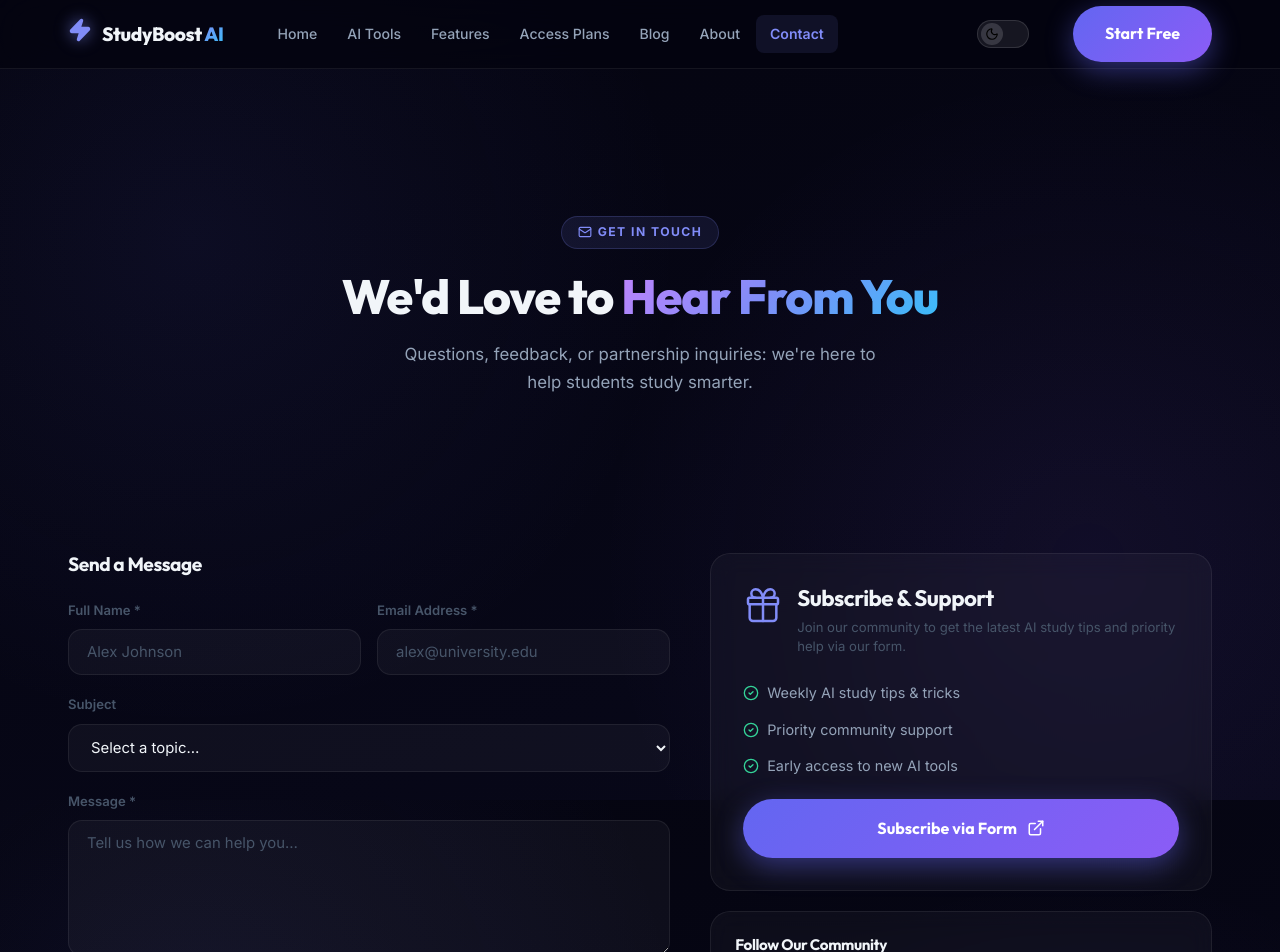
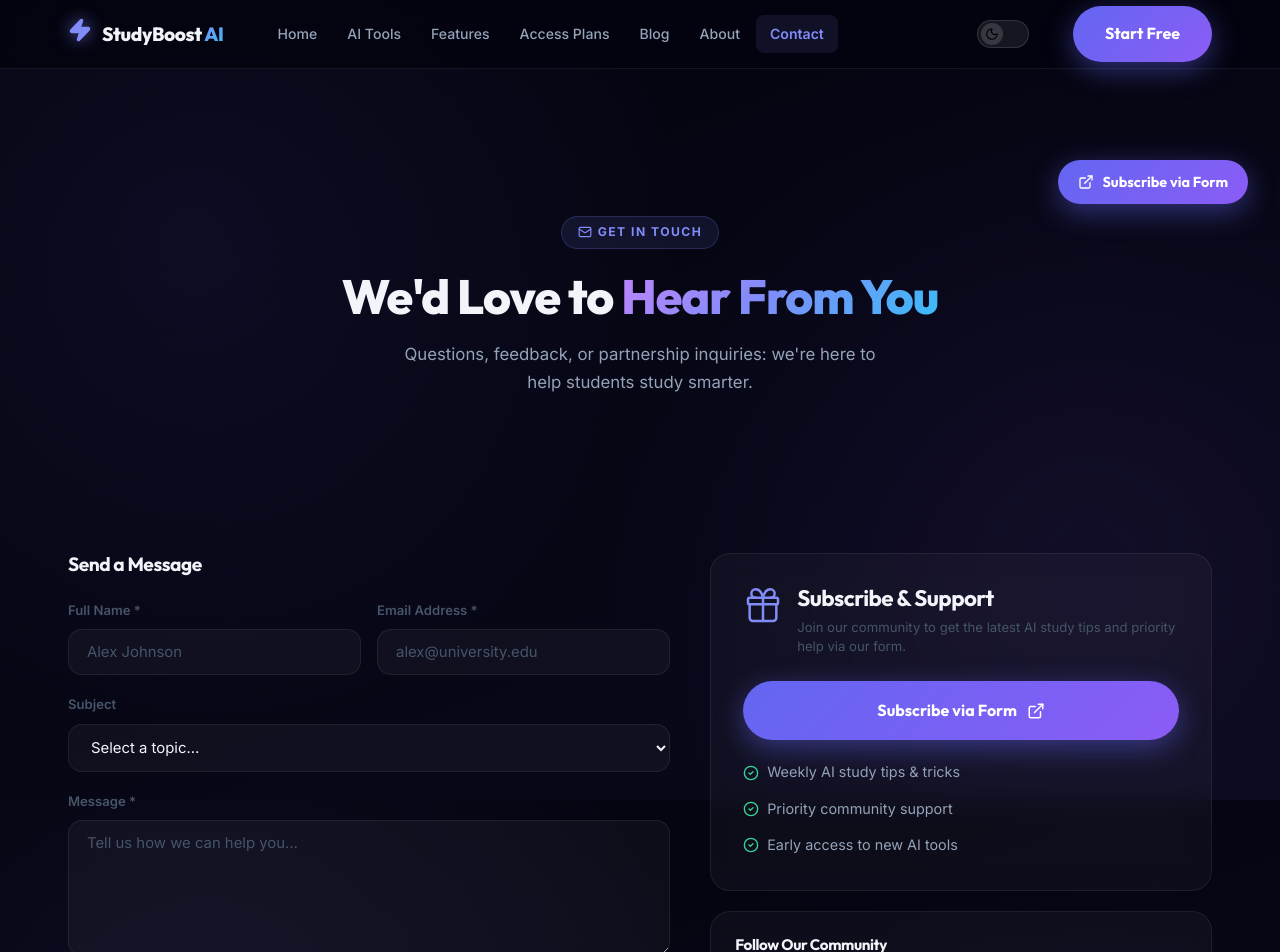
Before and after one commit to GavishkaPasindu/studyboost, a Next.js app: page /contact in a window 1280 px wide. Shown: the top 952 px of the page. Built offline with nearby package versions, Linux system fonts and the light colour scheme.

Commit message:
feat: add contact page with a mailto form, Google Form subscription, and social links.

```diff
--- a/src/app/contact/page.tsx
+++ b/src/app/contact/page.tsx
@@ -23,7 +23,16 @@
 
     return (
         <div className={styles.page}>
-            <div className={styles.header}>
+            <div className={styles.header} style={{ position: 'relative' }}>
+                <a
+                    href="https://forms.gle/iRyNiwRdFracCCg89"
+                    target="_blank"
+                    rel="noopener noreferrer"
+                    className="btn-primary"
+                    style={{ position: 'absolute', top: '24px', right: '32px', display: 'inline-flex', alignItems: 'center', gap: '8px', padding: '10px 20px', fontSize: '0.9rem' }}
+                >
+                    <ExternalLink size={16} /> Subscribe via Form
+                </a>
                 <div className="container">
                     <div className="section-label" style={{ display: 'inline-flex', alignItems: 'center', gap: '6px' }}><Mail size={14} /> Get In Touch</div>
                     <h1 className={styles.title}>
@@ -108,7 +117,7 @@
                                             required
                                         />
                                     </div>
-                                    <button type="submit" className="btn-primary" id="contact-submit">
+                                    <button type="submit" className="btn-primary" id="contact-submit" style={{ width: '100%', justifyContent: 'center', padding: '16px', fontSize: '1rem' }}>
                                         <span style={{ display: 'inline-flex', alignItems: 'center', gap: '8px' }}><Mail size={18} /> Send Message</span>
                                     </button>
                                 </form>
@@ -126,6 +135,17 @@
                                     </div>
                                 </div>
                                 <div style={{ display: 'flex', flexDirection: 'column', gap: '20px' }}>
+                                    <a
+                                        href="https://forms.gle/iRyNiwRdFracCCg89"
+                                        target="_blank"
+                                        rel="noopener noreferrer"
+                                        className="btn-primary"
+                                        style={{ width: '100%', justifyContent: 'center', padding: '16px', fontSize: '1rem' }}
+                                    >
+                                        <span style={{ display: 'inline-flex', alignItems: 'center', gap: '10px' }}>
+                                            Subscribe via Form <ExternalLink size={18} />
+                                        </span>
+                                    </a>
                                     <ul style={{ listStyle: 'none', padding: 0, margin: 0, display: 'flex', flexDirection: 'column', gap: '12px' }}>
                                         <li style={{ display: 'flex', alignItems: 'center', gap: '8px', fontSize: '0.9rem', color: 'var(--text-2)' }}>
                                             <CheckCircle2 size={16} color="#34d399" /> Weekly AI study tips & tricks
@@ -137,17 +157,6 @@
                                             <CheckCircle2 size={16} color="#34d399" /> Early access to new AI tools
                                         </li>
                                     </ul>
-                                    <a
-                                        href="https://forms.gle/iRyNiwRdFracCCg89"
-                                        target="_blank"
-                                        rel="noopener noreferrer"
-                                        className="btn-primary"
-                                        style={{ width: '100%', justifyContent: 'center', padding: '16px' }}
-                                    >
-                                        <span style={{ display: 'inline-flex', alignItems: 'center', gap: '10px' }}>
-                                            Subscribe via Form <ExternalLink size={18} />
-                                        </span>
-                                    </a>
                                 </div>
                             </div>
 
```
